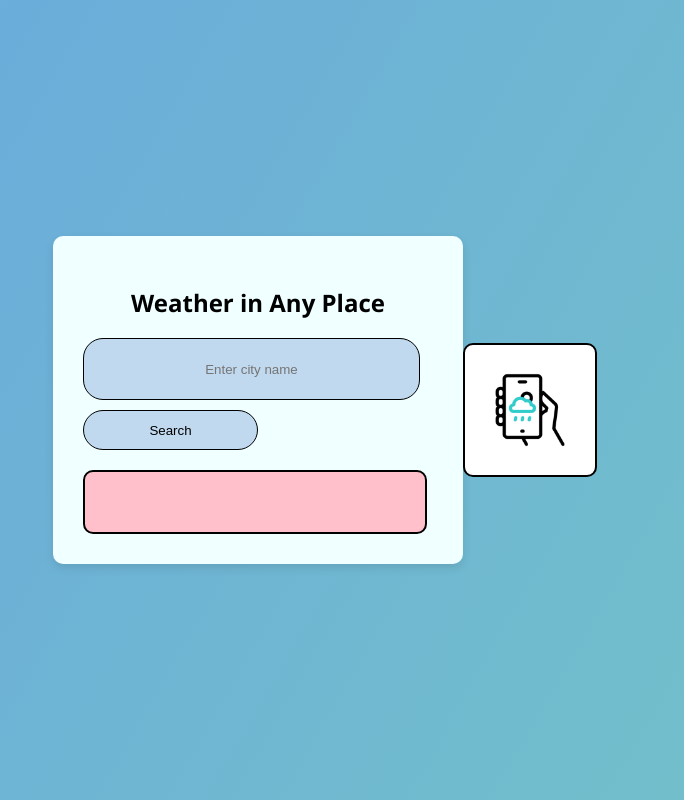
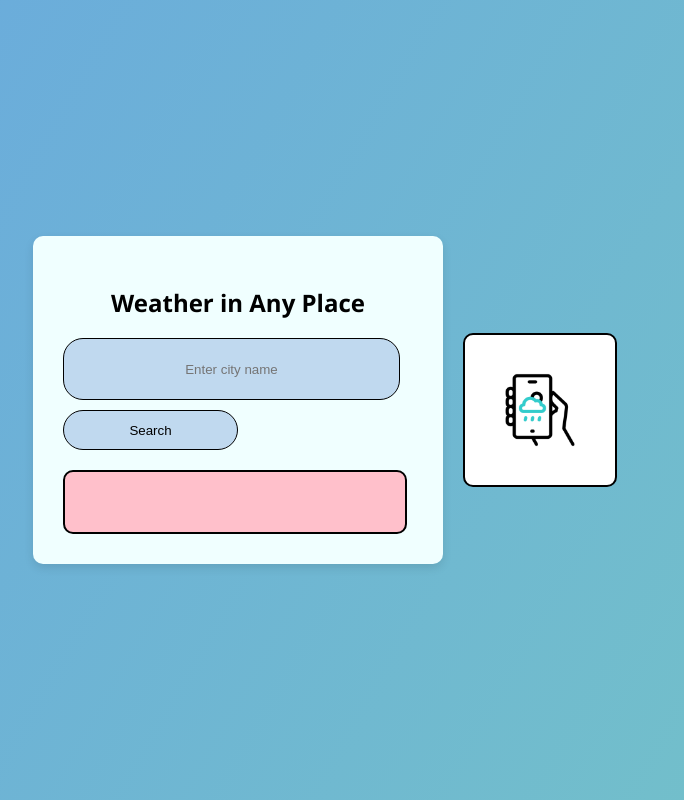
Before and after one commit to Rishikanomula/Full-Stack-Web-Development, a plain HTML site: page Weather Prediction/index.html in a window 1280 px wide. Shown: the whole page, without its empty margins (310-994 px from the left). Drawn offline with Linux system fonts and the light colour scheme.

Commit message:
22 feb-1

```diff
--- a/Weather Prediction/style.css
+++ b/Weather Prediction/style.css
@@ -71,8 +71,9 @@ button:hover {
     height: 100px;
     margin-top: 20px;
     margin-right:10px;
+    margin-left:20px;
     background-color: white;
-    padding: 15px;
+    padding: 25px;
     border-radius: 10px;
     border: 2px solid black;
 }
```
